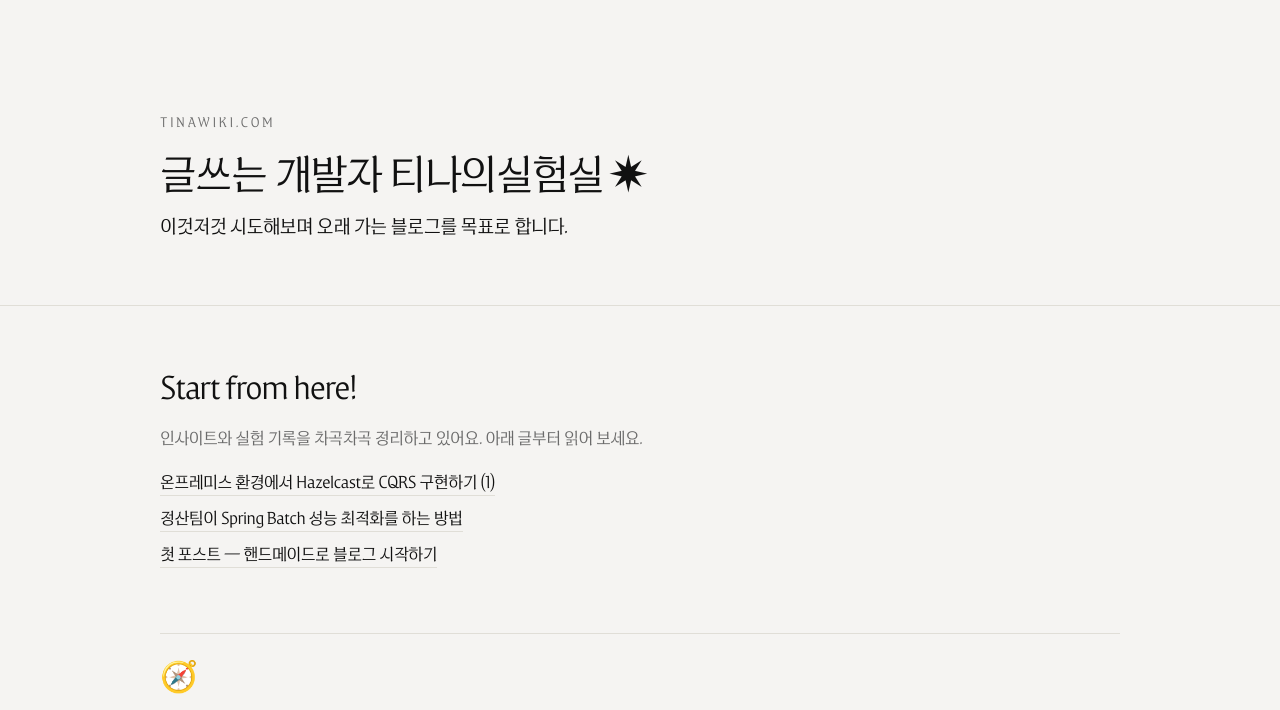
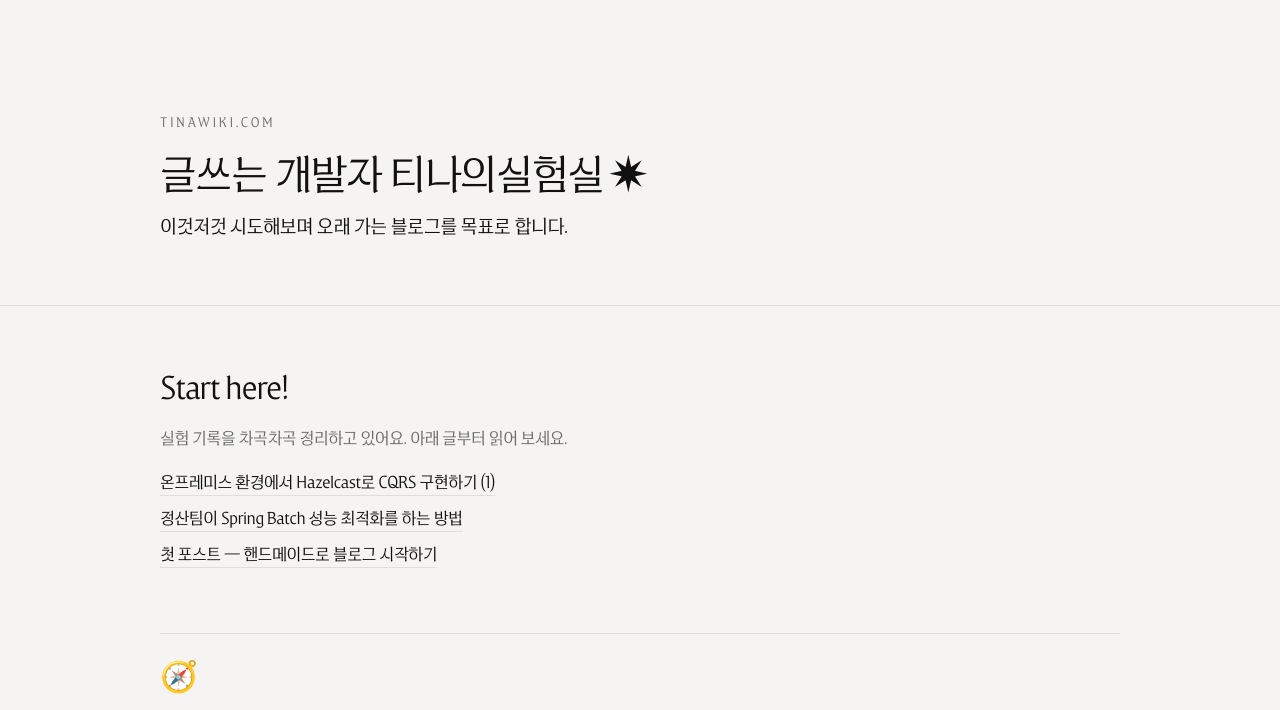
Before and after one commit to tinajeong/tinawiki, a plain HTML site: page index.html in a window 1280 px wide. Shown: the part 73-783 px from the top of the page. Drawn offline with Linux system fonts and the light colour scheme; a web font is replaced by a local one.

Commit message:
fix: 'Start from here!' 제목 수정 및 내용 간소화

```diff
--- a/index.html
+++ b/index.html
@@ -41,9 +41,9 @@
     <section class="profile">
       <div class="container">
         <section class="profile-section" aria-labelledby="updates-title">
-          <h2 id="updates-title" class="section-title">Start from here!</h2>
+          <h2 id="updates-title" class="section-title">Start here!</h2>
           <p class="section-content">
-            인사이트와 실험 기록을 차곡차곡 정리하고 있어요. 아래 글부터 읽어 보세요.
+            실험 기록을 차곡차곡 정리하고 있어요. 아래 글부터 읽어 보세요.
           </p>
           <ul class="link-list">
             <li>
```
